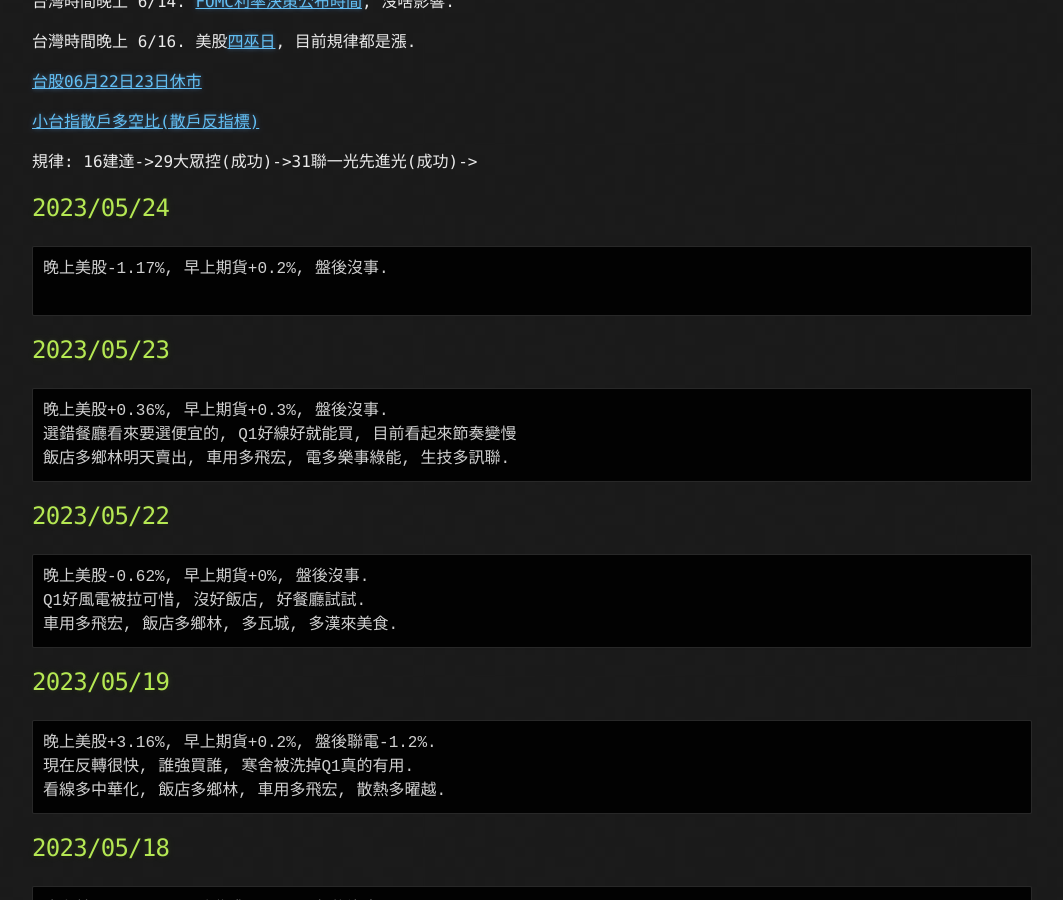
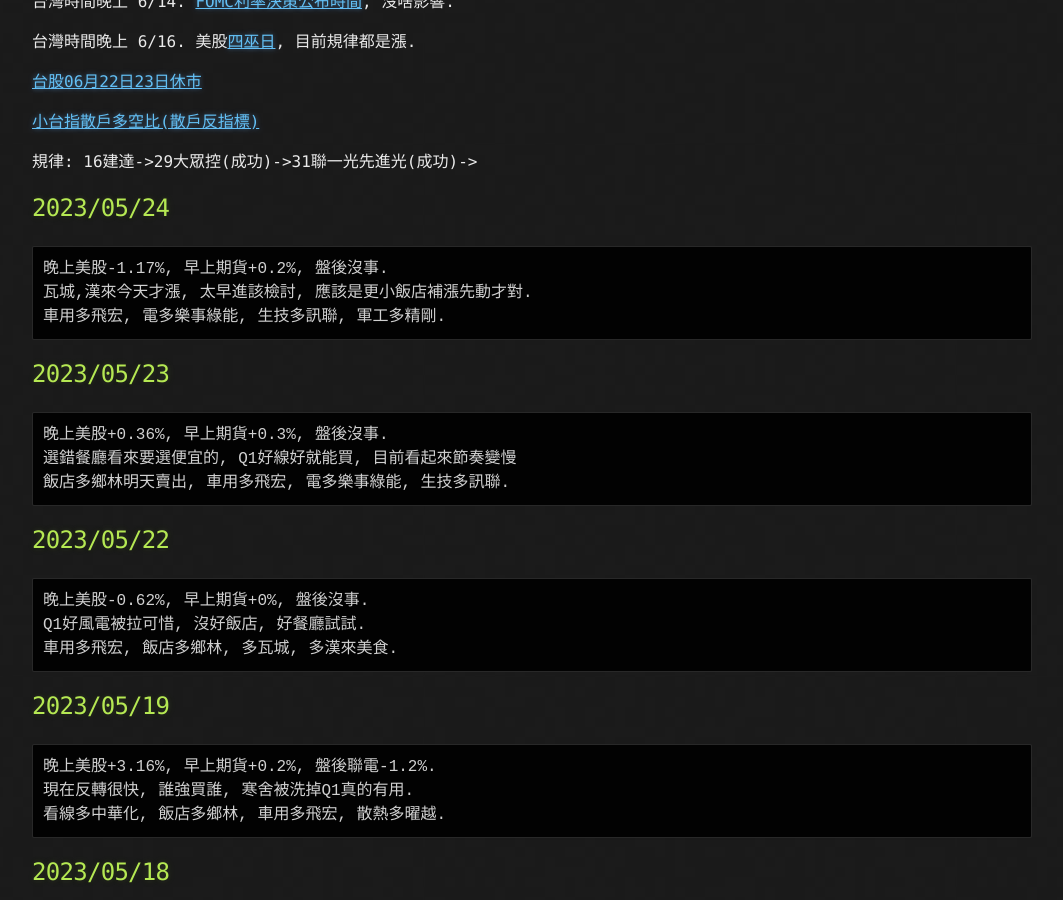
Before and after one commit to lepg5487/Stock_God, a Jekyll site: the page built from index.md, in a window 1280 px wide and 900 px high, scrolled down 388 px. Shown: the whole window, without its empty margins (108-1171 px from the left). Built offline with Jekyll 4.4.1, drawn with Linux system fonts in a browser that asks for light colours; our own code applies the rules of GitHub Pages for plain Markdown files.

Commit message:
Update index.md

````diff
--- a/index.md
+++ b/index.md
@@ -21,7 +21,8 @@ layout: testlayouts
 ## 2023/05/24
 ```
 晚上美股-1.17%, 早上期貨+0.2%, 盤後沒事.
-
+瓦城,漢來今天才漲, 太早進該檢討, 應該是更小飯店補漲先動才對.
+車用多飛宏, 電多樂事綠能, 生技多訊聯, 軍工多精剛.
 ```
 
 ## 2023/05/23
````
